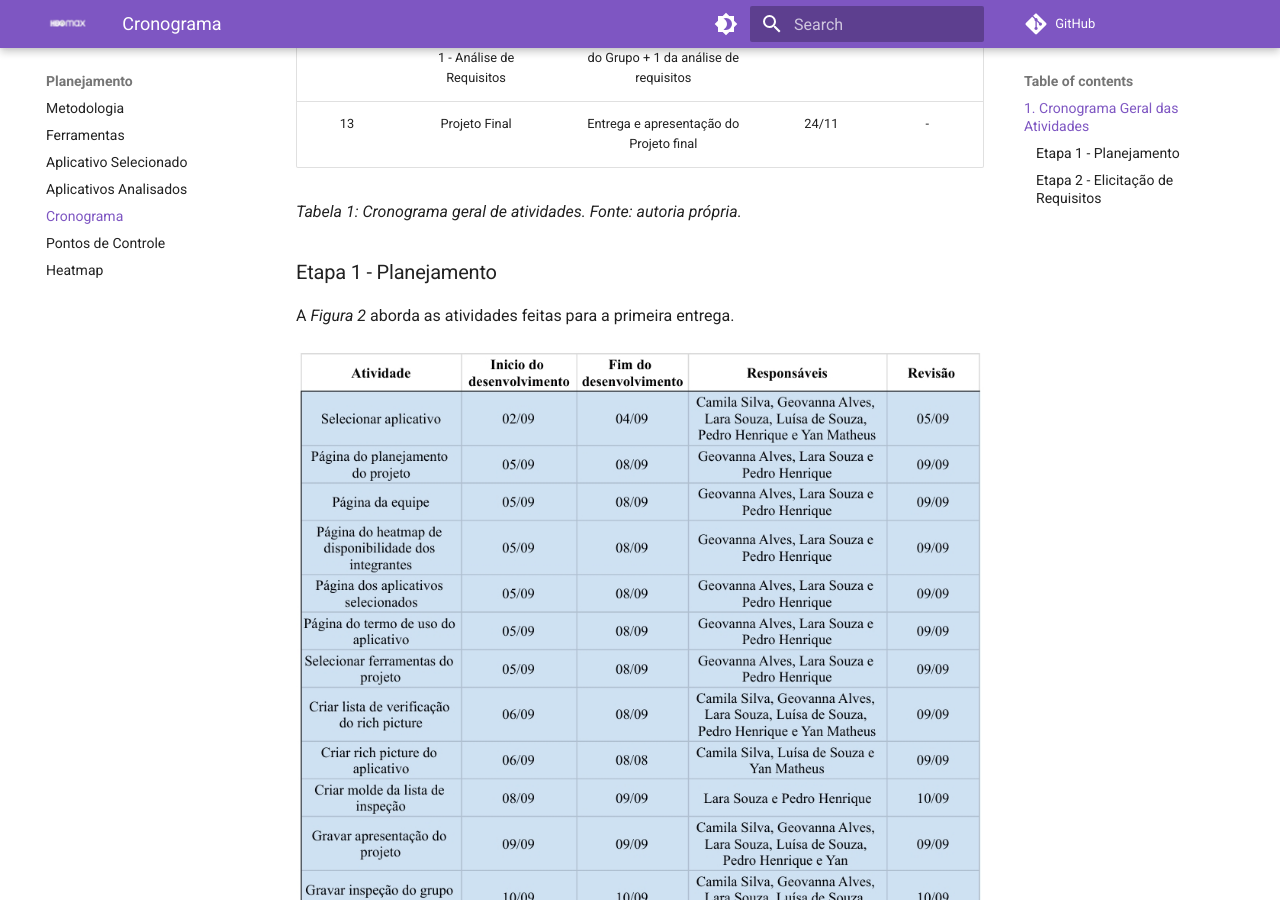
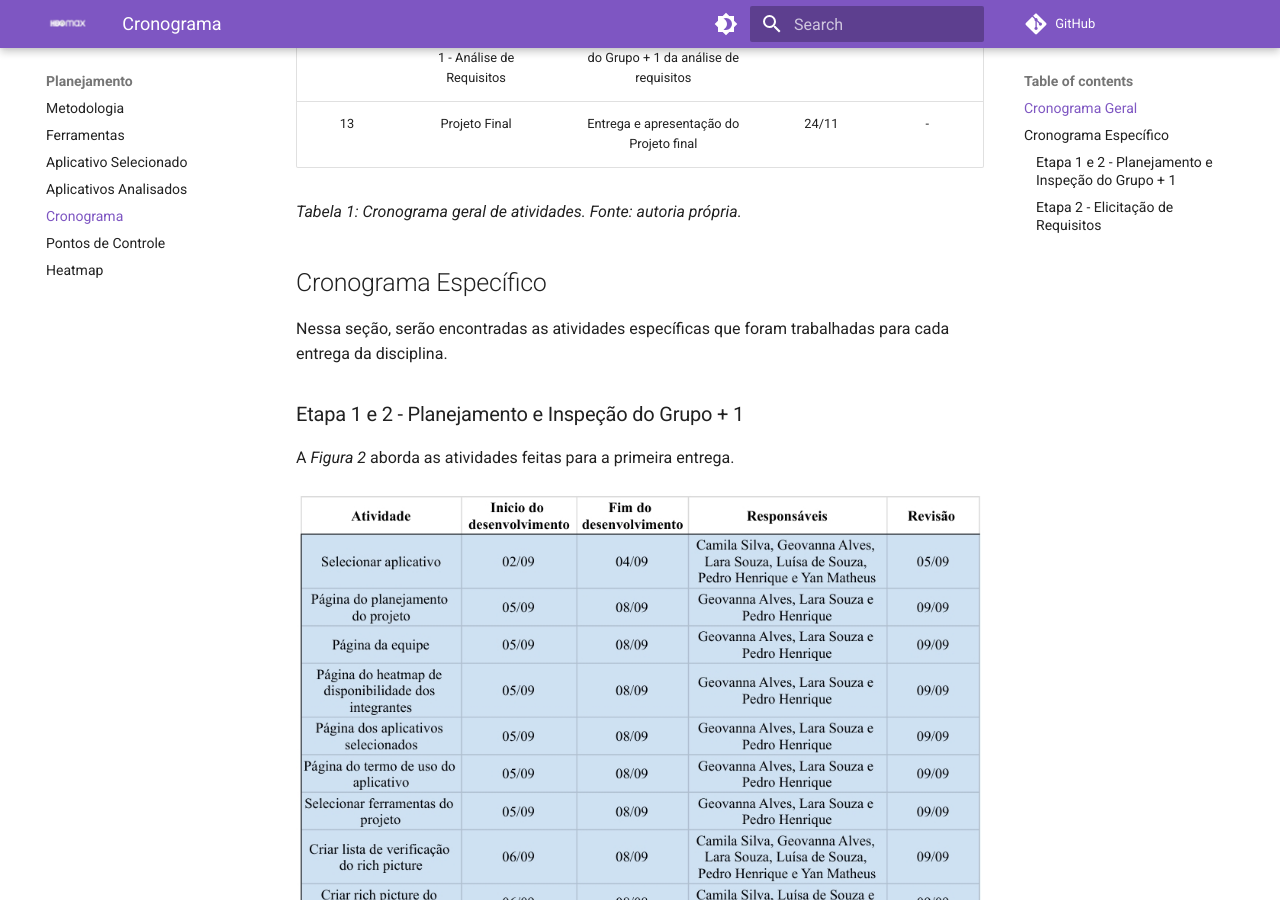
Before and after one commit to Requisitos-de-Software/2025.2-Grupo05, an MkDocs documentation site: the page built from docs/Planejamento/Cronograma.md, in a window 1280 px wide and 900 px high, scrolled down 1347 px. Built offline with MkDocs 1.6.1 and Material for MkDocs 9.7.7, drawn with Linux system fonts in a browser that asks for light colours; comment, search, counter and statistics services are not loaded; some of the changed text lies outside the part shown.

Commit message:
Atualizando a pagina do cronograma

```diff
--- a/docs/Planejamento/Cronograma.md
+++ b/docs/Planejamento/Cronograma.md
@@ -2,7 +2,7 @@
 
 O cronograma funciona como um instrumento para planejar e distribuir tarefas, recursos e prazos de um projeto de maneira visual, neste caso, por meio de tabelas. Os cronogramas a seguir foram elaborados considerando as datas e prazos estabelecidos no calendário do semestre letivo (2022.2) da disciplina.
 
-## 1. Cronograma Geral das Atividades
+## Cronograma Geral
 
 A _tabela 1_ apresenta todas as atividades e apresentações programadas para o decorrer da disciplina.
 
@@ -25,7 +25,11 @@ A _tabela 1_ apresenta todas as atividades e apresentações programadas para o
 
 _Tabela 1: Cronograma geral de atividades. Fonte: autoria própria._
 
-### Etapa 1 - Planejamento
+## Cronograma Específico
+
+Nessa seção, serão encontradas as atividades específicas que foram trabalhadas para cada entrega da disciplina.
+
+### Etapa 1 e 2 - Planejamento e Inspeção do Grupo + 1
 A _Figura 2_ aborda as atividades feitas para a primeira entrega.
 
 ![cronograma_planej](../img/cronograma_planejamento.jpeg)
```
